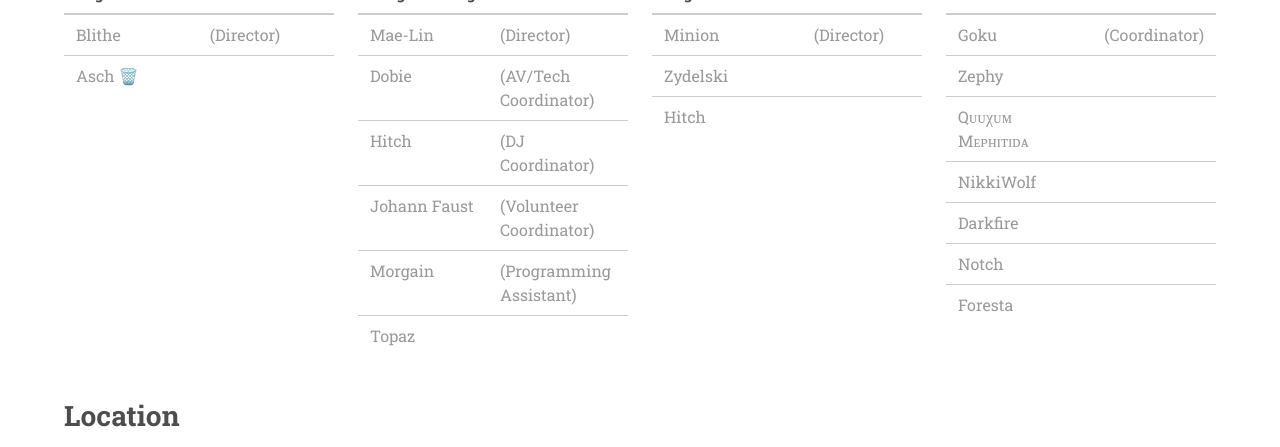
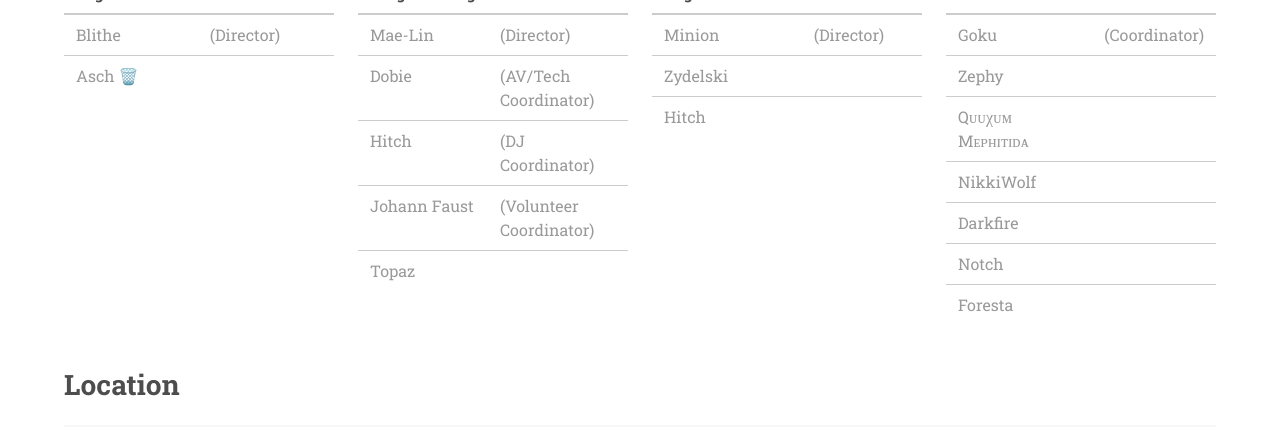
Before and after one commit to wpafw/wpafw.org, a Jekyll site: the page built from contact.md, in a window 1280 px wide and 900 px high, scrolled down 2556 px, cut to the strip 0-447 px from the top of the window. Built offline with Jekyll 4.4.1, drawn with Linux system fonts in a browser that asks for light colours; nearby versions of some CDN libraries.

Commit message:
amend staff entry

```diff
--- a/contact.md
+++ b/contact.md
@@ -176,7 +176,6 @@ Your email will be forwarded to the appropriate director or staff member. We loo
 |Dobie|(AV/Tech Coordinator)|
 |Hitch|(DJ Coordinator)|
 |Johann Faust|(Volunteer Coordinator)|
-|Morgain|(Programming Assistant)|
 |Topaz|
 
 </div>
```
